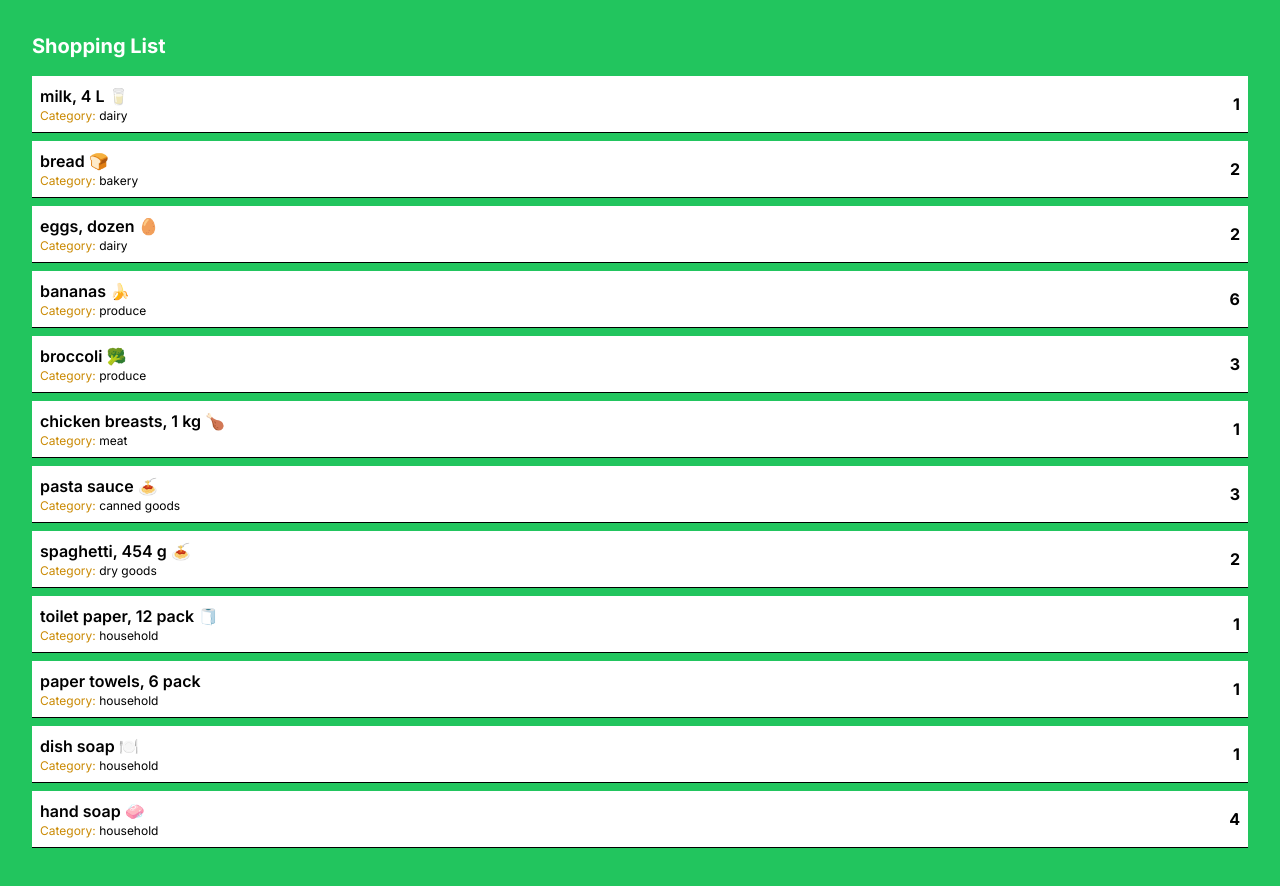
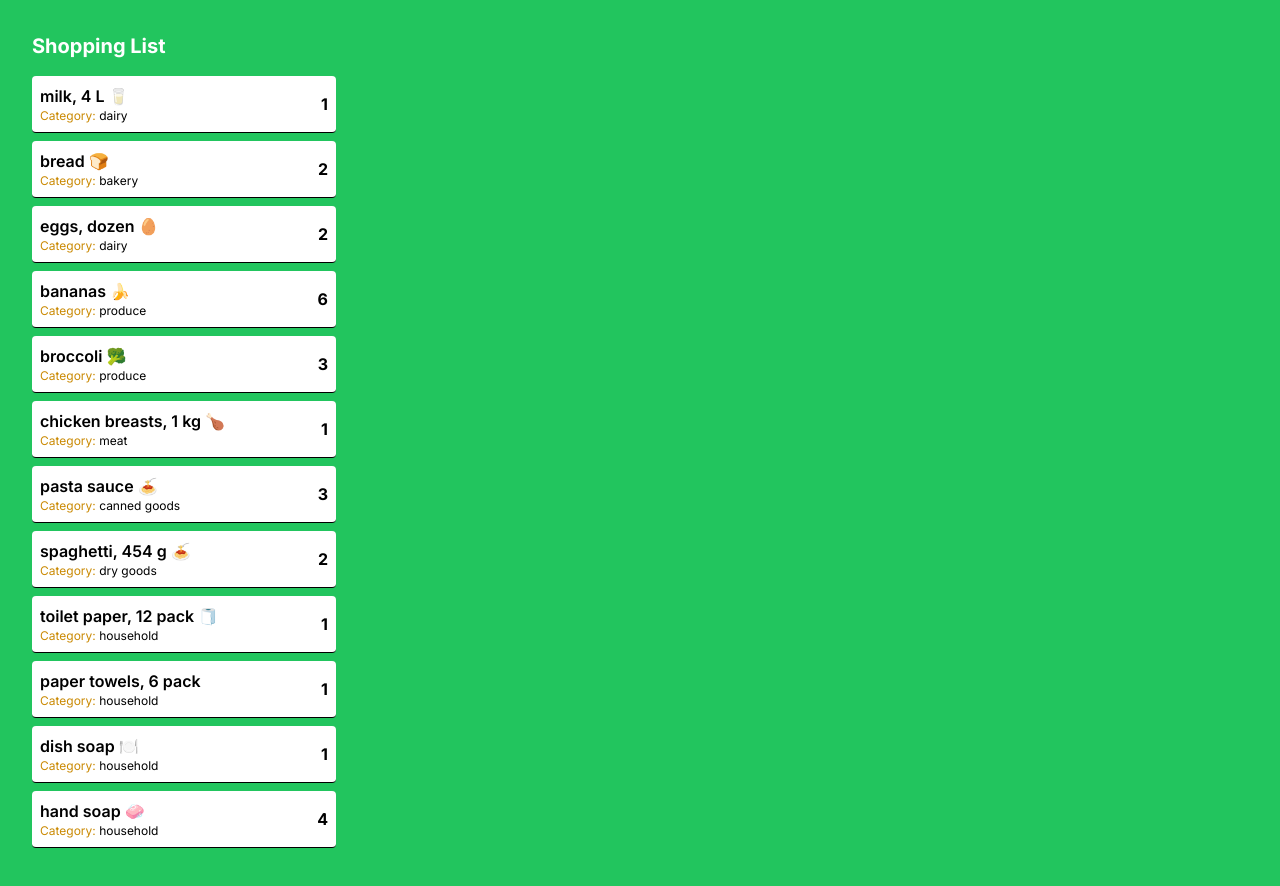
Before and after one commit to magdalenabrinas/cprg306-assignments, a Next.js app: page /week-3 in a window 1280 px wide. Built offline with nearby package versions, Linux system fonts and the light colour scheme.

Commit message:
week 3 update

```diff
--- a/app/week-3/item.js
+++ b/app/week-3/item.js
@@ -2,12 +2,12 @@ import React from 'react';
 
 const Item = ({ name, quantity, category }) => {
   return (
-    <li className="flex items-center justify-between p-2 border-b border-black bg-white mb-2">
-      <div className="w-3/4">
+    <li className="w-1/4 flex items-center justify-between p-2 border-b bg-white mb-2 border-black rounded">
+      <div>
         <h3 className="text-base font-semibold text-black">{name}</h3>
         <p className="text-xs text-yellow-600">Category: <span className="text-black">{category}</span></p>
       </div>
-      <span className="text-base font-bold text-black">{quantity}</span>
+      <div className="text-base font-bold text-black">{quantity}</div>
     </li>
   );
 };
```
